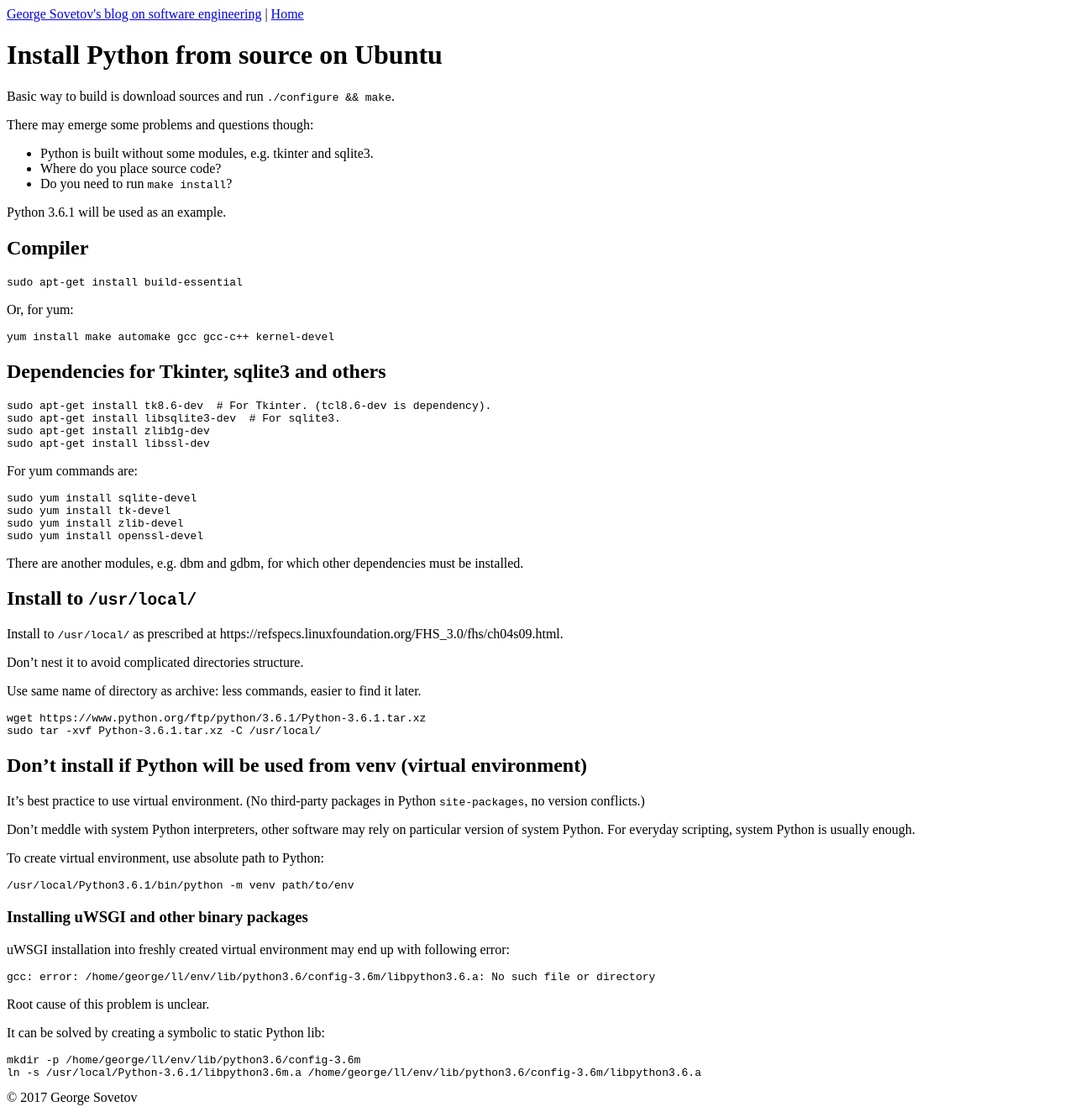
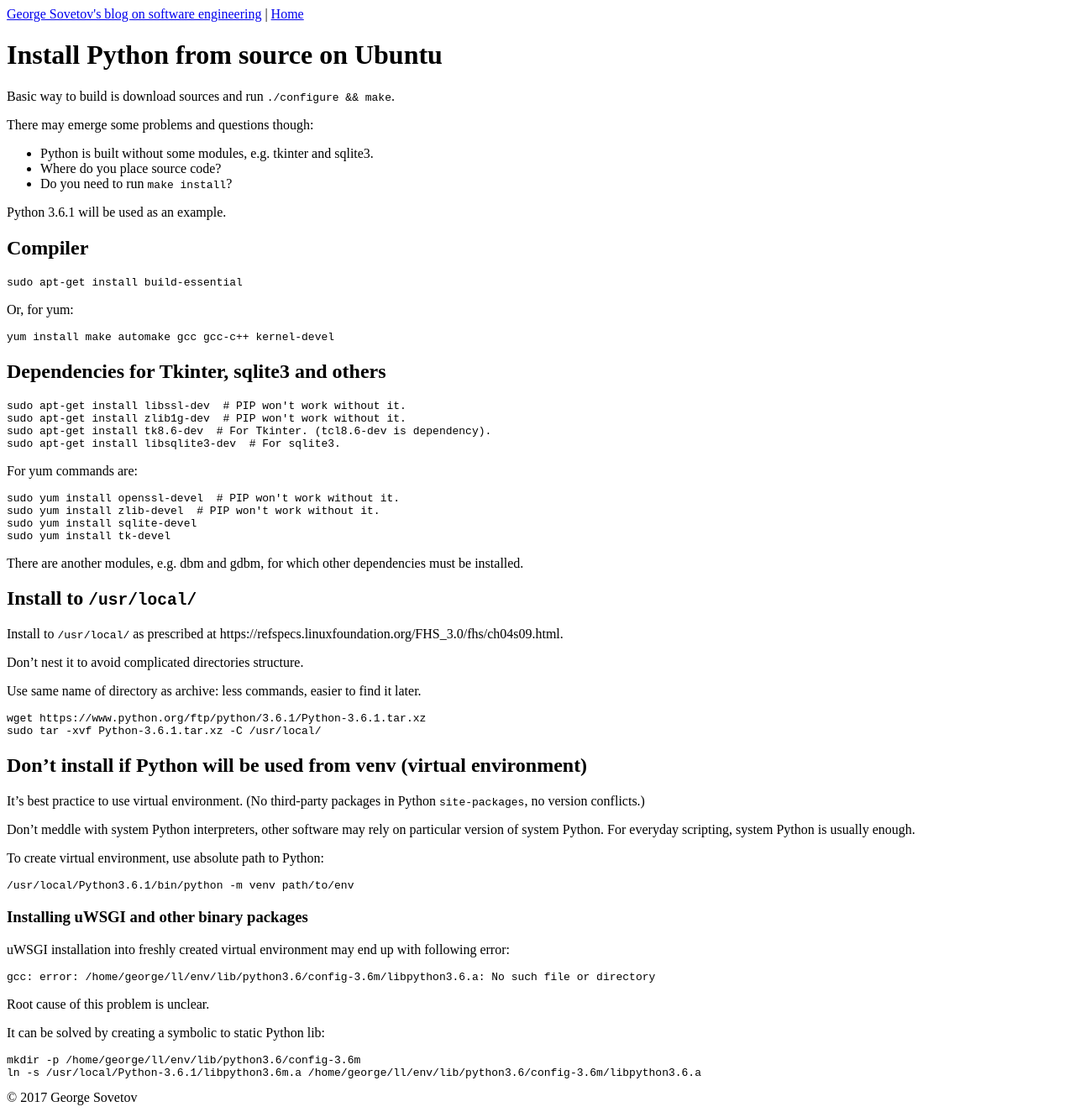
Before and after one commit to sovetov/sovetov.github.io, a Jekyll site: the page built from install-python-from-source-on-ubuntu.md, in a window 1280 px wide. Shown: the whole page at 84% size. Built offline with Jekyll 4.4.1, drawn with Linux system fonts in a browser that asks for light colours; our own code applies the rules of GitHub Pages for plain Markdown files.

Commit message:
Update install-python-from-source-on-ubuntu.md

````diff
--- a/install-python-from-source-on-ubuntu.md
+++ b/install-python-from-source-on-ubuntu.md
@@ -31,19 +31,19 @@ yum install make automake gcc gcc-c++ kernel-devel
 ## Dependencies for Tkinter, sqlite3 and others
 
 ```
+sudo apt-get install libssl-dev  # PIP won't work without it.
+sudo apt-get install zlib1g-dev  # PIP won't work without it.
 sudo apt-get install tk8.6-dev  # For Tkinter. (tcl8.6-dev is dependency).
 sudo apt-get install libsqlite3-dev  # For sqlite3.
-sudo apt-get install zlib1g-dev
-sudo apt-get install libssl-dev
 ```
 
 For yum commands are:
 
 ```
+sudo yum install openssl-devel  # PIP won't work without it.
+sudo yum install zlib-devel  # PIP won't work without it.
 sudo yum install sqlite-devel
 sudo yum install tk-devel
-sudo yum install zlib-devel
-sudo yum install openssl-devel
 ```
 
 There are another modules, e.g. dbm and gdbm, for which other dependencies must be installed.
````
